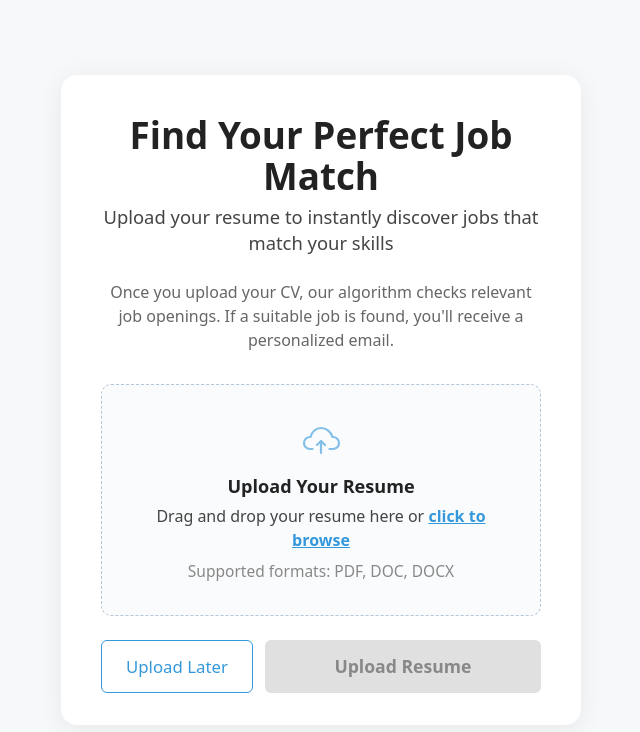
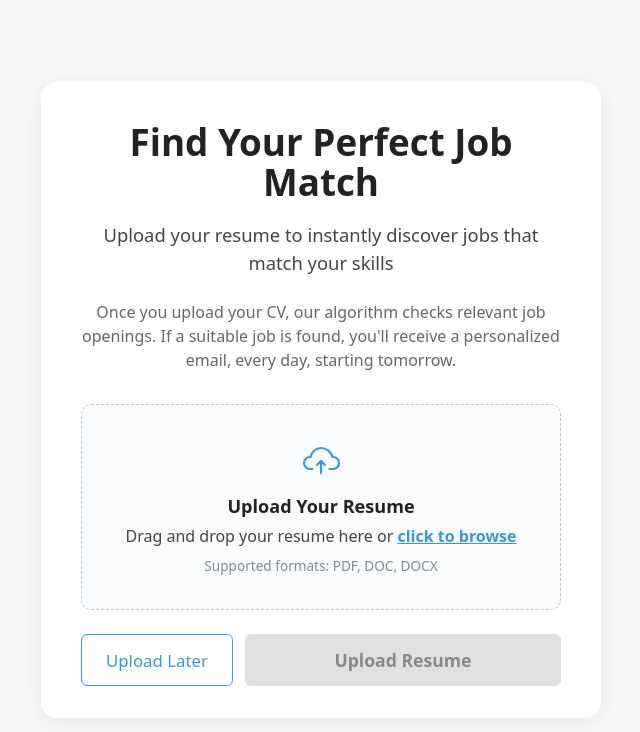
Before and after one commit to TovTechOrg/histadrut-front, a React (Vite) app: page /cv-upload in a window 1280 px wide. Shown: the top 732 px of the page, without its empty margins (319-959 px from the left). Built offline with nearby package versions, Linux system fonts and the light colour scheme; sample sign-in values are in the browser's storage.

Commit message:
CVUpload - used inline styles, changed to CSS fixed modal behaviour

```diff
--- a/src/components/Auth/CVUpload.css
+++ b/src/components/Auth/CVUpload.css
@@ -1,23 +1,22 @@
 /* CV Upload Page Styles */
 .cv-upload-page {
   min-height: 100vh;
-  width: 100%;
+  width: 100vw;
+  background: #f7f8fa;
   display: flex;
   align-items: center;
   justify-content: center;
-  background: linear-gradient(135deg, #667eea 0%, #764ba2 100%);
   padding: 1rem;
   box-sizing: border-box;
 }
 
 .cv-upload-container {
-  background: white;
-  padding: 2.5rem;
-  border-radius: 12px;
-  box-shadow: 0 10px 25px rgba(0, 0, 0, 0.1);
+  background: #fff;
+  border-radius: 16px;
+  box-shadow: 0 4px 24px rgba(0,0,0,0.07);
+  padding: 2.5rem 2.5rem 2rem 2.5rem;
+  max-width: 480px;
   width: 100%;
-  max-width: 500px;
-  box-sizing: border-box;
 }
 
 .cv-upload-header {
@@ -26,17 +25,82 @@
 }
 
 .cv-upload-title {
-  font-size: 1.8rem;
-  font-weight: 600;
-  color: #2c3e50;
-  margin: 0 0 0.5rem 0;
+  text-align: center;
+  font-size: 2.3rem;
+  font-weight: 700;
+  margin-bottom: 0.5rem;
+  margin-top: 0;
+  color: #222;
 }
 
 .cv-upload-subtitle {
-  color: #7f8c8d;
-  margin: 0;
-  font-size: 0.9rem;
-  line-height: 1.4;
+  text-align: center;
+  font-size: 1.15rem;
+  color: #444;
+  margin-bottom: 1.5rem;
+  font-weight: 400;
+}
+
+.cv-upload-desc {
+  text-align: center;
+  color: #666;
+  margin-bottom: 2rem;
+  max-width: 600px;
+  margin-left: auto;
+  margin-right: auto;
+  font-size: 1rem;
+}
+
+/* Success Modal Styles */
+.cv-upload-modal-overlay {
+  position: fixed;
+  top: 0;
+  left: 0;
+  width: 100vw;
+  height: 100vh;
+  background: rgba(0,0,0,0.25);
+  display: flex;
+  align-items: center;
+  justify-content: center;
+  z-index: 1000;
+}
+
+.cv-upload-modal {
+  background: #fff;
+  border-radius: 12px;
+  padding: 2rem 2.5rem 1.5rem 2.5rem;
+  box-shadow: 0 4px 24px rgba(0,0,0,0.13);
+  text-align: center;
+  min-width: 320px;
+}
+
+.cv-upload-modal-icon {
+  font-size: 40px;
+  color: #27ae60;
+  margin-bottom: 12px;
+}
+
+.cv-upload-modal-title {
+  font-weight: 600;
+  font-size: 1.25rem;
+  color: #222;
+  margin-bottom: 8px;
+}
+
+.cv-upload-modal-desc {
+  color: #444;
+  margin-bottom: 18px;
+}
+
+.cv-upload-modal-btn {
+  padding: 0.7rem 2.2rem;
+  font-size: 1.05rem;
+  font-weight: 600;
+  border-radius: 6px;
+  background: #3498db;
+  color: #fff;
+  border: none;
+  cursor: pointer;
 }
 
 .current-cv-info {
@@ -54,17 +118,18 @@
 }
 
 .cv-upload-form {
-  margin-bottom: 1.5rem;
+  max-width: 520px;
+  margin: 0 auto;
 }
 
 .cv-drop-zone {
-  border: 2px dashed #bdc3c7;
-  border-radius: 12px;
+  margin-bottom: 1.5rem;
+  border: 1.5px dashed #b5c6d6;
+  border-radius: 10px;
+  background: #fafbfc;
   padding: 2rem;
   text-align: center;
   transition: all 0.3s ease;
-  margin-bottom: 1.5rem;
-  background: #f8f9fa;
   cursor: pointer;
 }
 
@@ -85,19 +150,34 @@
 }
 
 .drop-zone-content {
+  text-align: center;
   pointer-events: none;
 }
 
 .upload-icon {
-  font-size: 3rem;
-  margin-bottom: 1rem;
-  opacity: 0.6;
+  margin-bottom: 8px;
 }
 
-.drop-zone-text {
-  color: #2c3e50;
-  font-size: 1rem;
-  margin: 0 0 0.5rem 0;
+.upload-icon img {
+  display: block;
+  margin: 0 auto;
+}
+
+.drop-zone-title {
+  font-weight: 600;
+  font-size: 1.13rem;
+  margin-bottom: 4px;
+  color: #222;
+}
+
+.drop-zone-instructions {
+  margin-bottom: 8px;
+  color: #444;
+}
+
+.drop-zone-help {
+  color: #888;
+  font-size: 0.97rem;
 }
 
 .file-select-btn {
@@ -126,8 +206,8 @@
 }
 
 .file-icon {
-  font-size: 2rem;
-  color: #27ae60;
+  font-size: 2.5rem;
+  color: #3498db;
 }
 
 .file-info {
@@ -135,25 +215,24 @@
 }
 
 .file-name {
-  color: #2c3e50;
+  color: #222;
   font-weight: 600;
   margin: 0 0 0.25rem 0;
   font-size: 0.9rem;
 }
 
 .file-size {
-  color: #7f8c8d;
+  color: #444;
   font-size: 0.8rem;
   margin: 0;
 }
 
 .remove-file-btn {
-  background: #e74c3c;
-  color: white;
+  color: #3498db;
+  background: none;
   border: none;
-  border-radius: 6px;
-  padding: 0.5rem 1rem;
   cursor: pointer;
+  margin-top: 8px;
   font-size: 0.85rem;
   transition: background-color 0.2s ease;
 }
@@ -163,25 +242,49 @@
 }
 
 .upload-button {
-  width: 100%;
-  padding: 0.875rem;
-  background: #27ae60;
-  color: white;
+  flex: 1;
+  padding: 0.9rem;
+  font-size: 1.1rem;
+  font-weight: 600;
+  border-radius: 6px;
   border: none;
-  border-radius: 8px;
-  font-size: 1rem;
-  font-weight: 600;
   cursor: pointer;
   transition: background-color 0.2s ease;
 }
 
-.upload-button:hover:not(:disabled) {
-  background: #229954;
+.upload-button:enabled {
+  background: #3498db;
+  color: #fff;
 }
 
 .upload-button:disabled {
-  background: #bdc3c7;
+  background: #e0e0e0;
+  color: #888;
   cursor: not-allowed;
+}
+
+.file-input {
+  display: none;
+}
+
+/* Button Actions Container */
+.cv-upload-actions {
+  display: flex;
+  flex-direction: row;
+  gap: 12px;
+  margin-top: 8px;
+}
+
+.cv-upload-back-btn {
+  background: none;
+  border: 1.5px solid #3498db;
+  color: #3498db;
+  border-radius: 6px;
+  padding: 0.7rem 1.5rem;
+  font-weight: 500;
+  cursor: pointer;
+  font-size: 1.05rem;
+  min-width: 100px;
 }
 
 .cv-upload-footer {
--- a/src/components/Auth/CVUpload.jsx
+++ b/src/components/Auth/CVUpload.jsx
@@ -66,16 +66,6 @@ const CVUpload = () => {
       await uploadCV(file);
       setShowSuccess(true);
       setFile(null);
-
-      // Navigate after successful upload based on where user came from
-      setTimeout(() => {
-        if (location.state?.fromProfile) {
-          navigate("/profile");
-        } else {
-          // User came from signup, go to matches
-          navigate("/user/matches");
-        }
-      }, 2000); // Give user 2 seconds to see the success message
     } catch (err) {
       setError(err.message || "An error occurred while uploading your CV.");
     } finally {
@@ -84,69 +74,16 @@ const CVUpload = () => {
   };
 
   return (
-    <div
-      className="cv-upload-page"
-      style={{
-        minHeight: "100vh",
-        background: "#f7f8fa",
-        display: "flex",
-        alignItems: "center",
-        justifyContent: "center",
-      }}
-    >
-      <div
-        className="cv-upload-container"
-        style={{
-          background: "#fff",
-          borderRadius: 16,
-          boxShadow: "0 4px 24px rgba(0,0,0,0.07)",
-          padding: "2.5rem 2.5rem 2rem 2.5rem",
-          maxWidth: 520,
-          width: "100%",
-        }}
-      >
+    <div className="cv-upload-page">
+      <div className="cv-upload-container">
         {showSuccess && (
-          <div
-            style={{
-              position: "fixed",
-              top: 0,
-              left: 0,
-              width: "100vw",
-              height: "100vh",
-              background: "rgba(0,0,0,0.25)",
-              display: "flex",
-              alignItems: "center",
-              justifyContent: "center",
-              zIndex: 1000,
-            }}
-          >
-            <div
-              style={{
-                background: "#fff",
-                borderRadius: 12,
-                padding: "2rem 2.5rem 1.5rem 2.5rem",
-                boxShadow: "0 4px 24px rgba(0,0,0,0.13)",
-                textAlign: "center",
-                minWidth: 320,
-              }}
-            >
-              <div style={{ fontSize: 40, color: "#27ae60", marginBottom: 12 }}>
-                ✔️
-              </div>
-              <div
-                style={{
-                  fontWeight: 600,
-                  fontSize: "1.25rem",
-                  color: "#222",
-                  marginBottom: 8,
-                }}
-              >
-                CV Uploaded Successfully!
-              </div>
-              <div style={{ color: "#444", marginBottom: 18 }}>
-                Your resume was uploaded. We'll notify you if a match is found.
-              </div>
+          <div className="cv-upload-modal-overlay">
+            <div className="cv-upload-modal">
+              <div className="cv-upload-modal-icon">✔️</div>
+              <div className="cv-upload-modal-title">CV Uploaded Successfully!</div>
+              <div className="cv-upload-modal-desc">Your resume was uploaded. We'll notify you if a match is found.</div>
               <button
+                className="cv-upload-modal-btn"
                 onClick={() => {
                   if (location.state?.fromProfile) {
                     navigate("/profile");
@@ -155,64 +92,18 @@ const CVUpload = () => {
                     navigate("/user/matches");
                   }
                 }}
-                style={{
-                  padding: "0.7rem 2.2rem",
-                  fontSize: "1.05rem",
-                  fontWeight: 600,
-                  borderRadius: 6,
-                  background: "#3498db",
-                  color: "#fff",
-                  border: "none",
-                  cursor: "pointer",
-                }}
               >
                 OK
               </button>
             </div>
           </div>
         )}
-        <h1
-          className="cv-upload-title"
-          style={{
-            textAlign: "center",
-            fontSize: "2.3rem",
-            fontWeight: 700,
-            marginBottom: "0.5rem",
-            color: "#222",
-          }}
-        >
-          Find Your Perfect Job Match
-        </h1>
-        <p
-          className="cv-upload-subtitle"
-          style={{
-            textAlign: "center",
-            fontSize: "1.15rem",
-            color: "#444",
-            marginBottom: "1.5rem",
-            fontWeight: 400,
-          }}
-        >
-          Upload your resume to instantly discover jobs that match your skills
-        </p>
-        <p
-          style={{
-            textAlign: "center",
-            color: "#666",
-            marginBottom: "2rem",
-            maxWidth: 600,
-            marginLeft: "auto",
-            marginRight: "auto",
-            fontSize: "1rem",
-          }}
-        >
-          Once you upload your CV, our algorithm checks relevant job openings.
-          If a suitable job is found, you'll receive a personalized email.
-        </p>
+        <h1 className="cv-upload-title">Find Your Perfect Job Match</h1>
+        <p className="cv-upload-subtitle">Upload your resume to instantly discover jobs that match your skills</p>
+        <p className="cv-upload-desc">Once you upload your CV, our algorithm checks relevant job openings. If a suitable job is found, you'll receive a personalized email, every day, starting tomorrow.</p>
         <form
           onSubmit={handleSubmit}
           className="cv-upload-form"
-          style={{ maxWidth: 520, margin: "0 auto" }}
         >
           {error && <div className="error-message">{error}</div>}
           <div
@@ -222,85 +113,40 @@ const CVUpload = () => {
             onDragOver={handleDragOver}
             onDragLeave={handleDragLeave}
             onDrop={handleDrop}
-            style={{
-              marginBottom: "1.5rem",
-              border: "1.5px dashed #b5c6d6",
-              borderRadius: 10,
-              background: "#fafbfc",
-            }}
           >
             {file ? (
               <div className="file-selected">
-                <div
-                  className="file-icon"
-                  style={{ fontSize: "2.5rem", color: "#3498db" }}
-                >
-                  📄
-                </div>
+                <div className="file-icon">📄</div>
                 <div className="file-info">
-                  <p className="file-name" style={{ color: "#222" }}>
-                    {file.name}
-                  </p>
-                  <p className="file-size" style={{ color: "#444" }}>
-                    {(file.size / 1024 / 1024).toFixed(2)} MB
-                  </p>
+                  <p className="file-name">{file.name}</p>
+                  <p className="file-size">{(file.size / 1024 / 1024).toFixed(2)} MB</p>
                 </div>
                 <button
                   type="button"
                   onClick={() => setFile(null)}
                   className="remove-file-btn"
-                  style={{
-                    color: "#3498db",
-                    background: "none",
-                    border: "none",
-                    cursor: "pointer",
-                    marginTop: 8,
-                  }}
                 >
                   Remove
                 </button>
               </div>
             ) : (
-              <div
-                className="drop-zone-content"
-                style={{ textAlign: "center" }}
-              >
-                <div className="upload-icon" style={{ marginBottom: 8 }}>
+              <div className="drop-zone-content">
+                <div className="upload-icon">
                   <img
                     src={uploadIcon}
                     alt="Upload"
                     width={48}
                     height={48}
-                    style={{ display: "block", margin: "0 auto" }}
                   />
                 </div>
-                <div
-                  style={{
-                    fontWeight: 600,
-                    fontSize: "1.13rem",
-                    marginBottom: 4,
-                    color: "#222",
-                  }}
-                >
-                  Upload Your Resume
-                </div>
-                <div style={{ marginBottom: 8, color: "#444" }}>
+                <div className="drop-zone-title">Upload Your Resume</div>
+                <div className="drop-zone-instructions">
                   Drag and drop your resume here or{" "}
-                  <label
-                    htmlFor="cv-file"
-                    className="file-select-btn"
-                    style={{
-                      color: "#3498db",
-                      cursor: "pointer",
-                      textDecoration: "underline",
-                    }}
-                  >
+                  <label htmlFor="cv-file" className="file-select-btn">
                     click to browse
                   </label>
                 </div>
-                <div style={{ color: "#888", fontSize: "0.97rem" }}>
-                  Supported formats: PDF, DOC, DOCX
-                </div>
+                <div className="drop-zone-help">Supported formats: PDF, DOC, DOCX</div>
               </div>
             )}
             <input
@@ -309,32 +155,14 @@ const CVUpload = () => {
               accept=".pdf,.doc,.docx"
               onChange={handleFileChange}
               className="file-input"
-              style={{ display: "none" }}
             />
           </div>
-          <div
-            style={{
-              display: "flex",
-              flexDirection: "row",
-              gap: 12,
-              marginTop: 8,
-            }}
-          >
+          <div className="cv-upload-actions">
             {location.state?.fromProfile ? (
               <button
                 type="button"
                 onClick={() => navigate(-1)}
-                style={{
-                  background: "none",
-                  border: "1.5px solid #3498db",
-                  color: "#3498db",
-                  borderRadius: 6,
-                  padding: "0.7rem 1.5rem",
-                  fontWeight: 500,
-                  cursor: "pointer",
-                  fontSize: "1.05rem",
-                  minWidth: 100,
-                }}
+                className="cv-upload-back-btn"
               >
                 ← Back
               </button>
@@ -342,17 +170,7 @@ const CVUpload = () => {
               <button
                 type="button"
                 onClick={() => navigate("/matches")}
-                style={{
-                  background: "none",
-                  border: "1.5px solid #3498db",
-                  color: "#3498db",
-                  borderRadius: 6,
-                  padding: "0.7rem 1.5rem",
-                  fontWeight: 500,
-                  cursor: "pointer",
-                  fontSize: "1.05rem",
-                  minWidth: 100,
-                }}
+                className="cv-upload-back-btn"
               >
                 Upload Later
               </button>
@@ -361,16 +179,6 @@ const CVUpload = () => {
               type="submit"
               className="upload-button"
               disabled={!file || loading}
-              style={{
-                flex: 1,
-                padding: "0.9rem",
-                fontSize: "1.1rem",
-                fontWeight: 600,
-                borderRadius: 6,
-                background: file ? "#3498db" : "#e0e0e0",
-                color: file ? "#fff" : "#888",
-                border: "none",
-              }}
             >
               {loading ? "Uploading..." : "Upload Resume"}
             </button>
```
